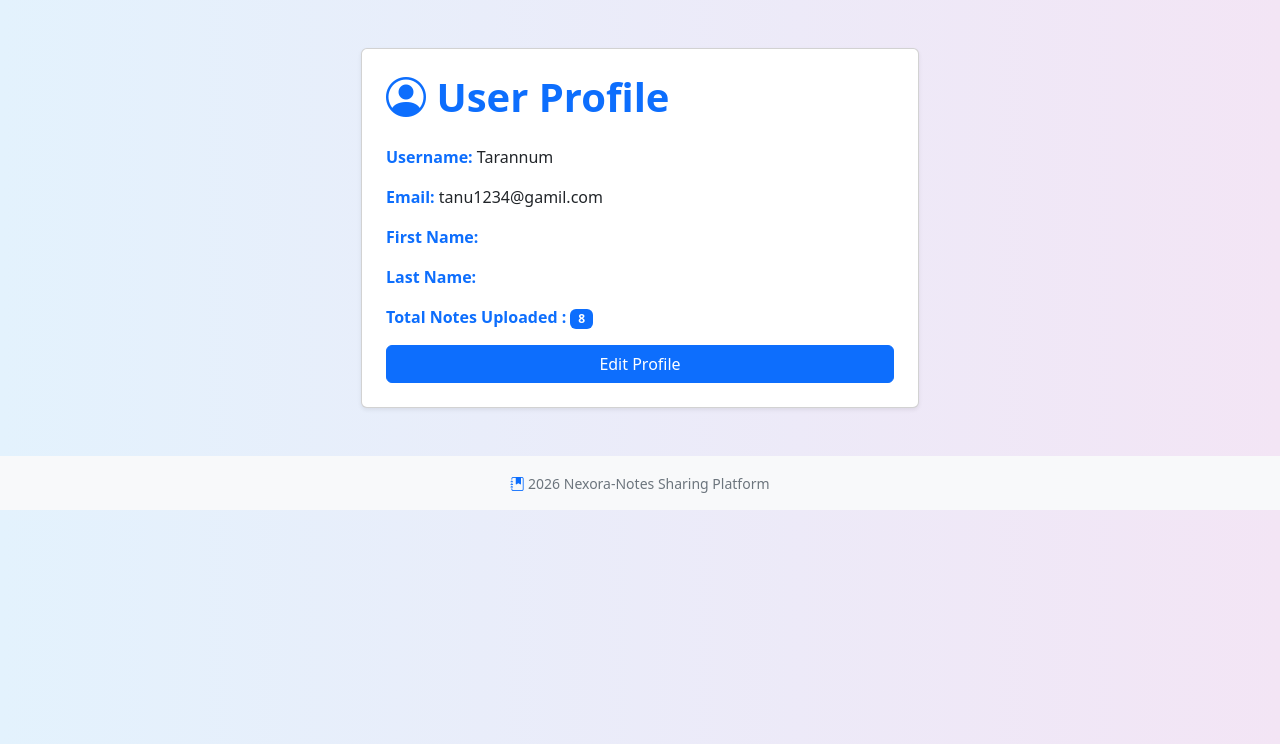
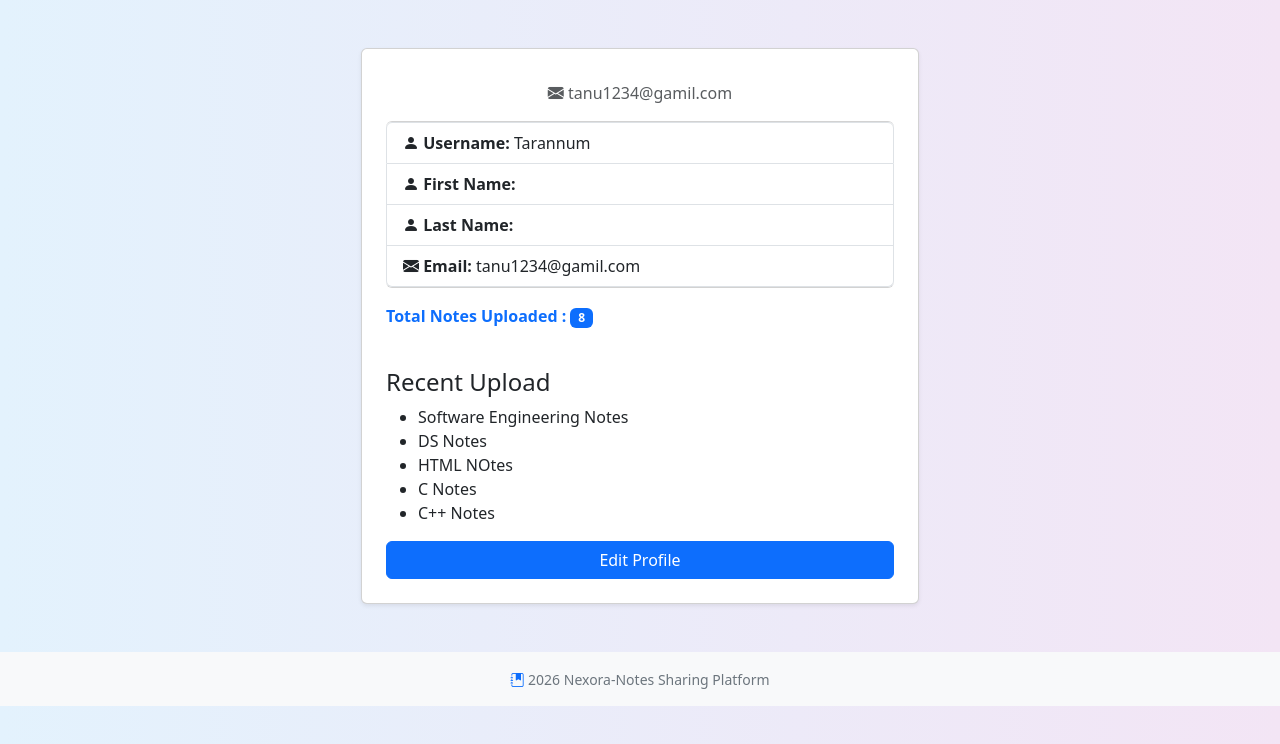
Before and after one commit to Tanu2004-st/Nexora, a Django app: page /profile/ in a window 1280 px wide. Shown: the part 56-800 px from the top of the page. Run offline with Django 5.2, Linux system fonts and the light colour scheme; a user stored in the database is signed in; data comes from the database, SQL or seed files in the repository; both versions use the stored data as it was after the commit.

Commit message:
Add profile picture feature

```diff
--- a/Notes/models.py
+++ b/Notes/models.py
@@ -1,4 +1,5 @@
 from django.db import models
+from django.contrib.auth.models import User
 
 # Create your models here.
 class Note(models.Model):
@@ -12,3 +13,11 @@ class Note(models.Model):
 
     def __str__(self):
         return self.title
+
+class Profile(models.Model):
+    user = models.OneToOneField(User, on_delete =models.CASCADE)
+    profile_pic = models.ImageField(upload_to = 'profile_pics/',
+    blank = True, null =  True)
+
+    def __str__(self):
+        return self.user.username
--- a/Notes/templates/profile.html
+++ b/Notes/templates/profile.html
@@ -2,14 +2,45 @@
  {% block content %}
  <div class = "container mt-5">
    <div class = "card p-4 shadow-sm col-md-6 mx-auto">
-   <h1 class = "text-primary mb-4">
-      <i class="bi bi-person-circle"></i> User Profile</h1>
-    <p><strong class = "text-primary">Username:</strong> {{ user.username }}</p>
-    <p><strong class = "text-primary">Email:</strong> {{ user.email }}</p>
-    <p><strong class = "text-primary">First Name:</strong> {{ user.first_name }}</p>
-    <p><strong class = "text-primary">Last Name:</strong> {{ user.last_name }}</p>
+   {% comment %} <h5 class = "text-center text-muted mb-3">
+      <i class="bi bi-person-circle"></i> My Profile</h5>{% endcomment %}
+      <div class="text-center">
+      {% if profile.profile_pic %}
+      <img src="{{profile.profile_pic.url}}" width = "120" height = "120" class = "rounded-circle mb-3">
+      {% endif %}
+      <h3>{{user.first_name}} {{user.last_name}}</h3>
+      <p class = "text-muted"><i class = "bi bi-envelope-fill"></i> {{user.email}}</p>
+      </div>
+     <ul class="list-group mb-3">
+    <li class="list-group-item">
+        <strong><i class="bi bi-person-fill"></i> Username:</strong> {{ user.username }}
+    </li>
+
+    <li class="list-group-item">
+        <strong><i class="bi bi-person-fill"></i></i> First Name:</strong> {{ user.first_name }}
+    </li>
+
+    <li class="list-group-item">
+        <strong><i class="bi bi-person-fill"></i> Last Name:</strong> {{ user.last_name }}
+    </li>
+
+    <li class="list-group-item">
+        <strong><i class = "bi bi-envelope-fill"></i> Email:</strong> {{ user.email }}
+    </li>
+</ul>
     <p><strong class = "text-primary">Total Notes Uploaded : </strong><span class = "badge bg-primary">{{total_notes}}</span></p>
-    <a href="{% url 'edit_profile' %}" class="btn btn-primary ">Edit Profile</a>
+    <h4 class = "mt-4">Recent Upload</h4>
+    {% if recent_notes %}
+    <ul>
+      {% for note in recent_notes %}
+      <li>{{note.title}}</li>
+      {% endfor %}
+    </ul>
+    {% else %}
+    <p class = "text-muted">No notes uploaded yet.</p>
+    {% endif %}
+   <a href="{% url 'edit_profile' %}" class="btn btn-primary ">Edit Profile</a>
+
    </div>
 
  </div>
--- a/Notes/views.py
+++ b/Notes/views.py
@@ -3,7 +3,7 @@ from django.contrib.auth.models import User
 from django.contrib.auth import authenticate,login
 from django.contrib.auth import logout
 from django.db.models import Q
-from.models import Note
+from.models import Note,Profile
 # from django.http import HttpResponse
 # Create your views here.
 def home(request):
@@ -96,11 +96,15 @@ def subject_notes(request, subject):
     return render(request, 'home.html', {'notes':notes})
 
 def profile(request):
+    profile,created = Profile.objects.get_or_create(user = request.user)
     total_notes = Note.objects.filter( author = request.user.username).count()
+    recent_notes = Note.objects.filter( author = request.user.username).order_by('-id')[:5]
 
-    return render(request, 'profile.html', {'total_notes': total_notes})
+    return render(request, 'profile.html', {'profile': profile, 'total_notes': total_notes,'recent_notes':recent_notes})
+
 
 def edit_profile(request):
+    profile,created = Profile.objects.get_or_create(user = request.user)
     if request.method == "POST":
        user = request.user
        user.first_name = request.POST['first_name']
@@ -108,5 +112,12 @@ def edit_profile(request):
        user.email = request.POST['email']
        user.save()
 
+
+       profile_pic = request.FILES.get('profile_pic')
+
+       if profile_pic:
+            profile.profile_pic = profile_pic
+            profile.save()
+
        return redirect('/profile')
-    return render(request,'edit_profile.html')
+    return render(request,'edit_profile.html',{'profile':profile})
```
Also changed, not shown: Notes/templates/edit_profile.html (+11 -2 lines), Notes/migrations/0005_profile.py (added), db.sqlite3, media/profile_pics/image_3.jpg (added).
